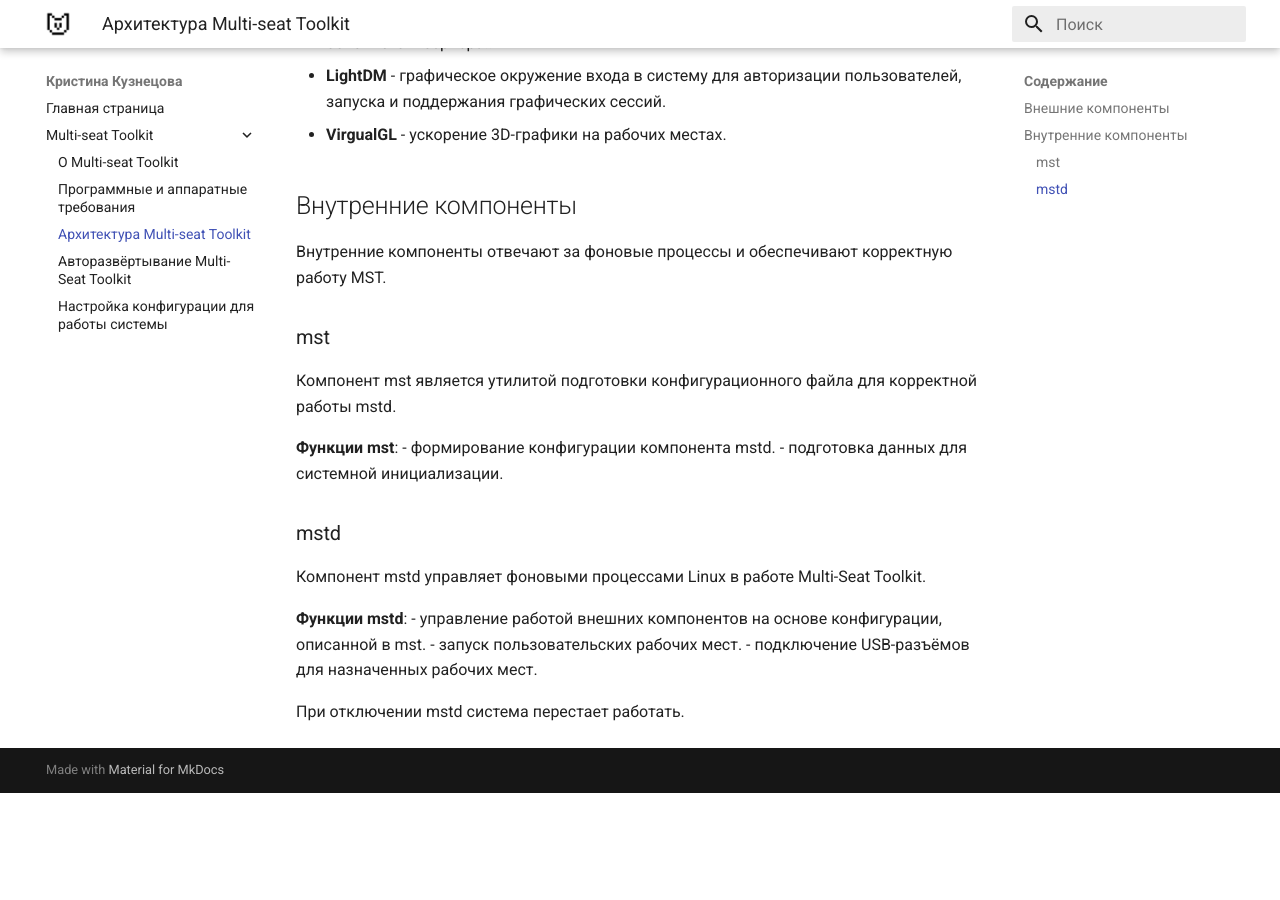
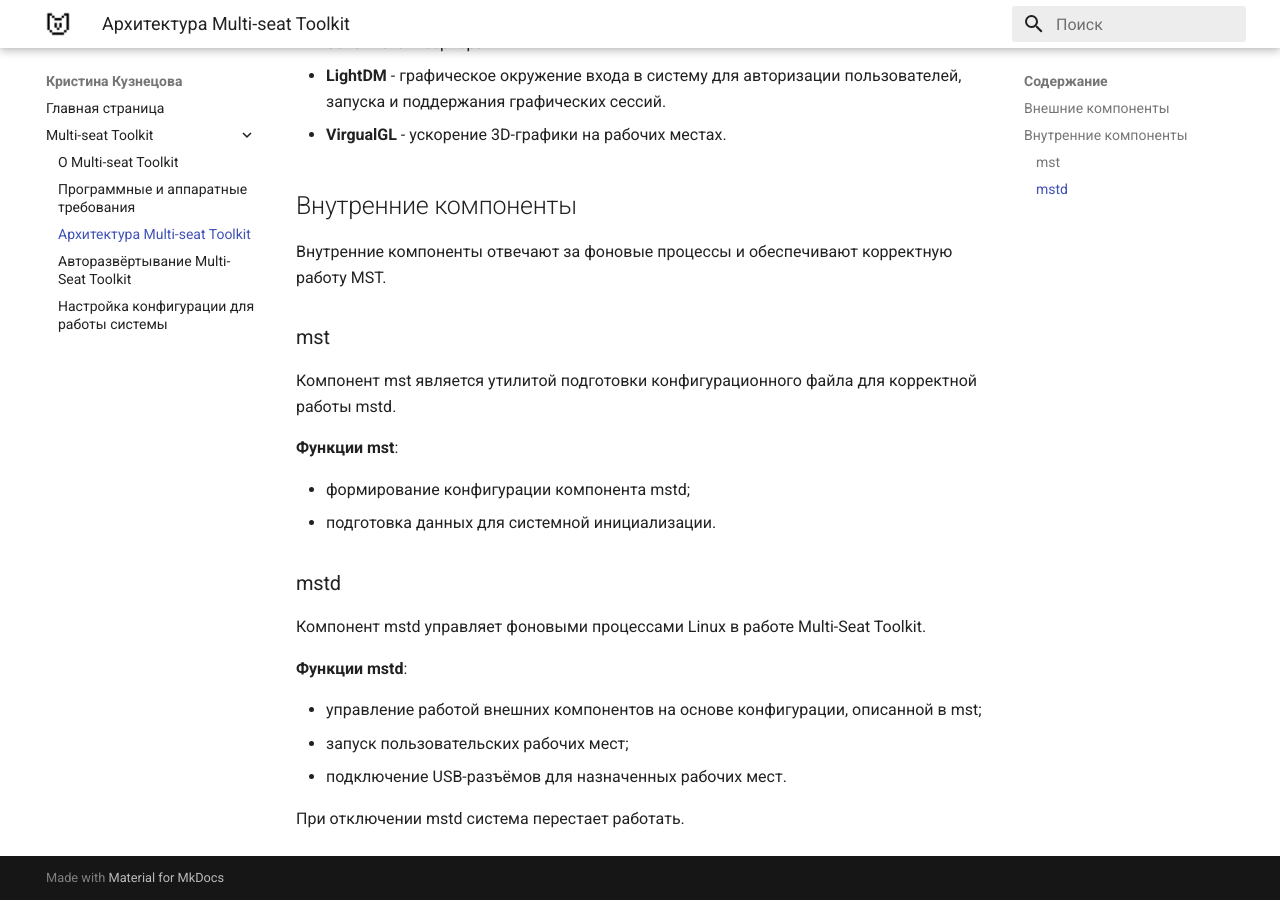
Before and after one commit to ChriKuz/Ch-Kuz, an MkDocs documentation site: the page built from docs/Multi-seat Toolkit/Архитектура Multi-Seat Toolkit.md, in a window 1280 px wide and 900 px high, scrolled down 585 px. Built offline with MkDocs 1.6.1 and Material for MkDocs 9.7.7, drawn with Linux system fonts in a browser that asks for light colours; before the commit the page ends 1378 px from its top, so only the background shows below that.

Commit message:
внесла правки

```diff
--- a/docs/Multi-seat Toolkit/Архитектура Multi-Seat Toolkit.md
+++ b/docs/Multi-seat Toolkit/Архитектура Multi-Seat Toolkit.md
@@ -22,15 +22,17 @@
 Компонент mst является утилитой подготовки конфигурационного файла для корректной работы mstd.
 
 **Функции mst**:
-- формирование конфигурации компонента mstd.
+
+- формирование конфигурации компонента mstd;
 - подготовка данных для системной инициализации.
 
 ### mstd
 Компонент mstd управляет фоновыми процессами Linux в работе Multi-Seat Toolkit.
 
 **Функции mstd**:
-- управление работой внешних компонентов на основе конфигурации, описанной в mst.
-- запуск пользовательских рабочих мест.
+
+- управление работой внешних компонентов на основе конфигурации, описанной в mst;
+- запуск пользовательских рабочих мест;
 - подключение USB-разъёмов для назначенных рабочих мест.
 
 При отключении mstd система перестает работать.
```
Also changed, not shown: docs/Multi-seat Toolkit/Авторазвёртывание Multi-Seat Toolkit.md (+0 -14 lines), docs/Multi-seat Toolkit/Настройка конфигурации для работы системы.md (+1 -0 lines).
